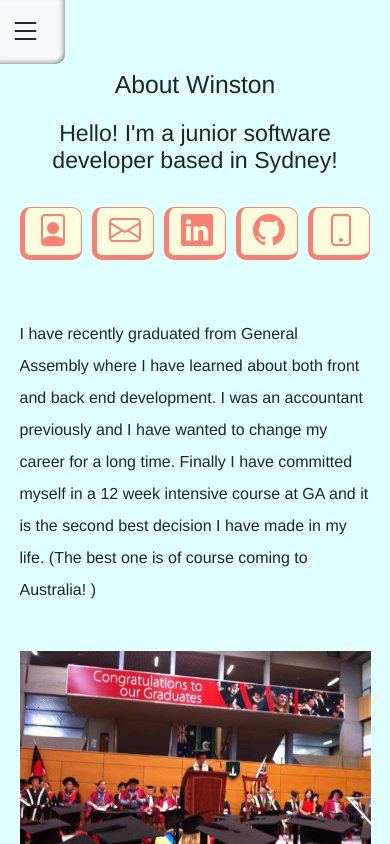
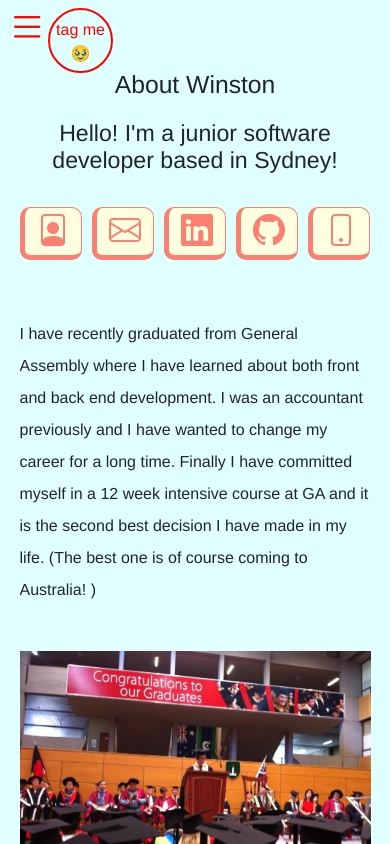
Before and after one commit to loudringphone/portfolio, a Vue app: page / in a window 390 px wide. Shown: the top 844 px of the page. Built offline with nearby package versions, Linux system fonts and the light colour scheme.

Commit message:
add a tagme emoji

```diff
--- a/src/App.vue
+++ b/src/App.vue
@@ -1,7 +1,7 @@
 <template>
   <div>
+    <Navbar />
     <AboutWinston />
-    <Navbar />
     <Videostore />
     <Sparkstudio />
     <Uttt />
@@ -120,7 +120,7 @@ export default {
                     setTimeout(() => {
                             if (isExpanded) {
                                 nav.classList.remove('expanded');
-                                nav.style.opacity = 0.35;
+                                nav.style.opacity = 0.5;
                             }
                     }, 2000);
                 }
@@ -175,10 +175,8 @@ export default {
     text-align: center;
     font-family: Helvetica, sans-serif;
 }
-.navbar {
-    display: flex;
-    box-shadow: inset 0 -6px 6px -6px rgba(0, 0, 0, 0.4);
-}
+
+
 h2 {
     text-align: center;
     padding-top: 20px;
@@ -292,6 +290,8 @@ ul {
 }
 .bi-list {
     display: none;
+    cursor: pointer;
+    font-size: xx-large;
 }
 
 
@@ -299,48 +299,59 @@ ul {
     * {
         position: relative;
     }
+    .triangle {
+        display: block;
+    }
     .bi-list {
         display: block;
-        margin-left: 5.5px;
 
+    }
+    #navbar {
+        color: red;
+        box-shadow: inset 0 -6px 6px -6px rgba(0, 0, 0, 0.6), inset -6px 0 6px -6px rgba(0, 0, 0, 0.6);
+        opacity: 0.5;
+        width: 0px !important;
+        /* min-height: 22220px !important; */
+        padding-right: 0;
+        padding-left: 0;
+        height: 430px !important;
+        border-bottom-right-radius: 10px;
+        transition: height 1s, width 1s;
         cursor: pointer;
-        font-size: xx-large;
-    }
-    .navbar {
-        box-shadow: inset 0 -6px 6px -6px rgba(0, 0, 0, 0.6), inset -6px 0 6px -6px rgba(0, 0, 0, 0.6);
-
-        opacity: 0.35;
-        width: 65px !important;
-        padding-right: 1vw !important;
-        padding-left: 1vw !important;
-        height: auto !important;
-        border-bottom-right-radius: 10px;
-        transition: width 1s;
 
     }
     .navbar > button {
         display: none;
     }
 
-    .navbar:hover {
+    #navbar:hover {
         opacity: 1;
     }
-    .navbar.expanded {
+    #navbar.expanded {
+        color: initial;
+        cursor: auto;
         opacity: 1;
         display: flex;
+        overflow: hidden;
         flex-direction: column;
         align-items: flex-start;
         justify-content: left;
+        height: 430px !important;
         width: 200px !important;
         padding-bottom: 20px;
         font-size: small;
         line-height: 250%;
     }
     .navbar.expanded > button {
-        margin-left: 0px;
+        margin-left: 0.3rem;
+        overflow: hidden;
+        text-wrap: nowrap;
         margin-right: 0px;
         margin-top: 20px;
         display: block;
+    }
+    .navbar.expanded > button:nth-child(2) {
+        margin-top: 50px !important
     }
 
 
--- a/src/components/Navbar.vue
+++ b/src/components/Navbar.vue
@@ -1,11 +1,16 @@
 <template>
 
-  <nav id="navbar" class="navbar navbar-expand-lg navbar-light bg-light" @mouseover="gettingOpaque($event)">
-    <i class="bi bi-list" @click="toggleNavbar($event)"></i>
+  <nav id="navbar" class="navbar navbar-expand-lg navbar-light bg-light" @mouseover="gettingOpaque($event)" @click="toggleNavbar($event)" >
+    <div class='tagme'>
+      <i class="bi bi-list"></i>
+      <p>tag me 🥹</p>
+      </div>
+
     <button @click="scrollTo($event)" class="btn btn-block btn-lg glow-button btn-warning"><a class="selected" href="about" @click="scrollTo($event)">About Winston</a></button>
     <button @click="scrollTo($event)" v-for="(nav, i) in navs" :key="i">
       <a :href="nav.href" @click="scrollTo($event)">{{nav.text}}</a>
     </button>
+
 </nav>
 
 </template>
@@ -29,16 +34,31 @@ export default {
     gettingOpaque(event){
       const nav = event.target;
       nav.style.opacity = 1;
-      const navbar = document.querySelector('#navbar');
+      const navbar = document.querySelector('.navbar');
     },
     toggleNavbar(event){
-      const hamburger = event.target;
-      const nav = hamburger.parentElement;
-      nav.classList.toggle('expanded');
-      if (nav.classList.contains('expanded')) {
-        nav.style.opacity = 1;
-      };
-
+      if (window.innerWidth <= 1000) {
+        let nav
+        if (event.target.classList.contains('navbar')) {
+          nav = event.target;
+          if (nav.classList.contains('expanded')) {
+            return
+          }
+        } else {
+          event.stopPropagation();
+          const hamburger = event.target;
+          nav = hamburger.parentElement.parentElement
+        }
+          nav.classList.toggle('expanded');
+          const tagme = document.querySelector('.tagme')
+          const p = tagme.querySelector('p')
+        if (nav.classList.contains('expanded')) {
+          p.style.display = 'none'
+          nav.style.opacity = 1;
+        } else {
+          p.style.display = 'block'
+        }
+      }
     },
     scrollTo(event){
       event.preventDefault();
@@ -89,7 +109,7 @@ export default {
               if (window.innerWidth <= 1000) {
                 setTimeout(() => {
                   nav.classList.remove('expanded');
-                  nav.style.opacity = 0.35;
+                  nav.style.opacity = 0.5;
                 }, 500);
               };
 }
@@ -106,8 +126,29 @@ export default {
 
 <!-- Add "scoped" attribute to limit CSS to this component only -->
 <style scoped>
-#navbar {
+.bi-list::before {
+  position: fixed;
+    top: 0.5rem;
+    left: 0.5rem;
+    font-size: larger;
+}
+.tagme > p{
     position: fixed;
+    top: 0.5rem;
+    left: 3rem;
+    padding-top: 0.51rem;
+    display: flex;
+    align-items: center;
+    height: 65px;
+    width: 65px;
+    border: 2px solid;
+    border-radius: 50%;
+    display: none
+}
+.navbar {
+    position: fixed;
+    display: flex;
+    box-shadow: inset 0 -6px 6px -6px rgba(0, 0, 0, 0.4);
     top: 0;
     width: 100vw;
     height: 50px;
@@ -116,7 +157,7 @@ export default {
     padding-left: 15vw;
     place-content: space-between;
       }
-#navbar > button {
+.navbar > button {
     margin-bottom: 0;
     height:fit-content;
     font-size: medium;
@@ -125,13 +166,13 @@ export default {
     /* width: 200px; */
 }
 
-#navbar > button:hover {
+.navbar > button:hover {
   border-radius: 10px;
   border-width: medium;
   border-color: aliceblue;
 }
 
-  #navbar > button.glow-button:hover {
+  .navbar > button.glow-button:hover {
   border: none;
   }
 .glow-button {
@@ -143,7 +184,7 @@ export default {
     overflow: hidden;
     padding: 0 10px 0 10px;
 }
-#navbar > button > a {
+.navbar > button > a {
     text-decoration: none;
     color: black;
 }
@@ -151,10 +192,17 @@ a.selected {
   color: white !important;
 }
 
+
+
 @media (max-width: 1000px) {
-
-#navbar > button:hover {
+.navbar {
+  place-content: flex-start;
+}
+.navbar > button:hover {
   border: none;
+}
+.tagme > p{
+  display: block;
 }
 }
 </style>
```
